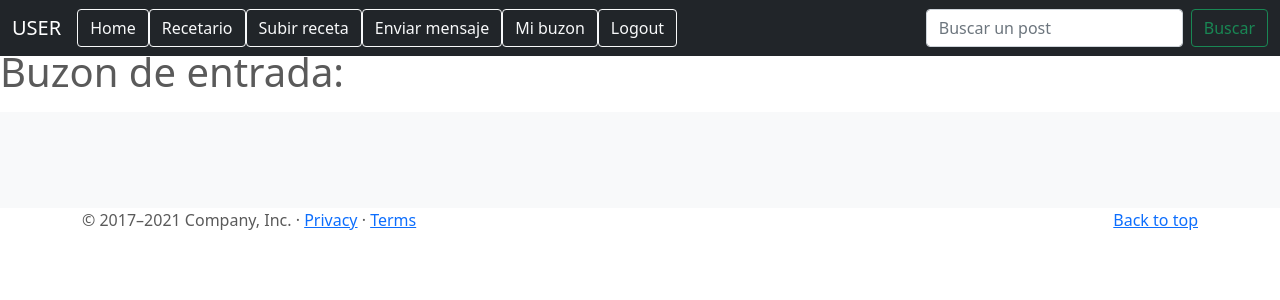
After one commit to FrancoGoslino/Goslino_Franco_Final, a Django app: page /mensaje/list in a window 1280 px wide. The commit adds this page. Shown: the top 300 px of the page. Run offline with Django 4.2, Linux system fonts and the light colour scheme; the visitor is signed in with stand-in values (Sample User, id 1); data that the repository does not hold is empty.

Commit message:
Mensajeria completa funcional

```diff
--- a/Blog/Templates/Blog/base.html
+++ b/Blog/Templates/Blog/base.html
@@ -70,6 +70,12 @@
             <a type="button" class="btn btn-outline-light" class="nav-link" href="{% url 'receta-create' %}">Subir receta</a>
           </li>
           <li class="nav-item">
+            <a type="button" class="btn btn-outline-light"class="nav-link active" href="{% url 'mensaje-create' %}">Enviar mensaje</a>
+          </li>
+          <li class="nav-item">
+            <a type="button" class="btn btn-outline-light"class="nav-link active" href="{% url 'mensaje-list' %}">Mi buzon</a>
+          </li>
+          <li class="nav-item">
             <a type="button" class="btn btn-outline-light"class="nav-link" href="{% url 'logout' %}">Logout</a>
           </li>
           {% else %}
--- /dev/null
+++ b/Blog/Templates/Blog/mensaje_list.html
@@ -0,0 +1,17 @@
+{% extends "Blog/base.html" %}
+
+{% load static %}
+
+{% block main %}
+ <h1> Buzon de entrada: </h1>
+<ul>
+    {%  for mensaje in mensajes  %}
+    <li> Mensaje de: {{mensaje.email}}
+        <br>
+        {{ mensaje.mensaje }}
+        <br>
+        <a href="{% url 'mensaje-delete' mensaje.id %}">Borrar</a>
+    </li>
+    {% endfor %}
+</ul>
+{% endblock %}
--- a/Blog/models.py
+++ b/Blog/models.py
@@ -14,3 +14,9 @@ class Receta(models.Model):
 
     def __str__(self):
         return f"{self.id} - {self.nombre} - {self.propietario.id}"
+
+class Mensaje(models.Model):
+    mensaje = models.TextField(max_length=100)
+    email = models.EmailField()
+    creado_el = models.DateTimeField(auto_now_add=True)
+    destinatario = models.ForeignKey(User, on_delete=models.CASCADE, related_name="mensajes")
--- a/Blog/views.py
+++ b/Blog/views.py
@@ -1,5 +1,5 @@
 from django.shortcuts import render
-from Blog.models import Receta
+from Blog.models import Receta, Mensaje
 from django.urls import reverse_lazy
 from django.views.generic import ListView, DetailView, CreateView, UpdateView, DeleteView
 from django.contrib.auth.views import LoginView, LogoutView
@@ -77,3 +77,27 @@ class SignUp(CreateView):
 
 class Logout(LogoutView):
     template_name = "registration/logout.html"
+
+
+#-------MENSJAERIA---------------------------------->
+
+class MensajeCreate(CreateView):
+    model = Mensaje
+    success_url = reverse_lazy('mensaje-create')
+    fields = '__all__'
+
+class MensajeDelete(LoginRequiredMixin, UserPassesTestMixin, DeleteView):
+    model = Mensaje
+    context_object_name = "mensaje"
+    success_url = reverse_lazy("mensaje-list")
+
+    def test_func(self):
+        return Mensaje.objects.filter(destinatario=self.request.user).exists()
+
+class MensajeList(LoginRequiredMixin, ListView):
+    model = Mensaje
+    context_object_name = "mensajes"
+
+    def get_queryset(self):
+        import pdb; pdb.set_trace
+        return Mensaje.objects.filter(destinatario=self.request.user).all()
--- a/Project/urls.py
+++ b/Project/urls.py
@@ -15,7 +15,9 @@ Including another URLconf
 """
 from django.contrib import admin
 from django.urls import path
-from Blog.views import index, RecetaList, RecetaSearch, RecetaCreate, RecetaDelete, RecetaUpdate, RecetaMineList, RecetaDetail, Login, Logout, SignUp
+from Blog.views import (index, RecetaList, RecetaSearch, RecetaCreate, RecetaDelete, RecetaUpdate, RecetaMineList,
+                        RecetaDetail, Login, Logout, SignUp, MensajeCreate, MensajeDelete, MensajeList
+)
 from django.conf import settings
 from django.conf.urls.static import static
 
@@ -33,6 +35,9 @@ urlpatterns = [
     path('login', Login.as_view(), name= 'login'),
     path('logout', Logout.as_view(), name= 'logout'),
     path('signup', SignUp.as_view(), name= 'signup'),
+    path('mensaje/create', MensajeCreate.as_view(), name='mensaje-create'),
+    path('mensaje/list', MensajeList.as_view(), name='mensaje-list'),
+    path('mensaje/delete/<pk>', MensajeDelete.as_view(), name='mensaje-delete'),
 ]
 
 urlpatterns += static(settings.MEDIA_URL, document_root=settings.MEDIA_ROOT)
```
Also changed, not shown: Blog/Templates/Blog/mensaje_confirm_delete.html (added, +15 -0 lines), Blog/Templates/Blog/mensaje_form.html (added, +13 -0 lines), Blog/migrations/0002_mensaje.py (added).
